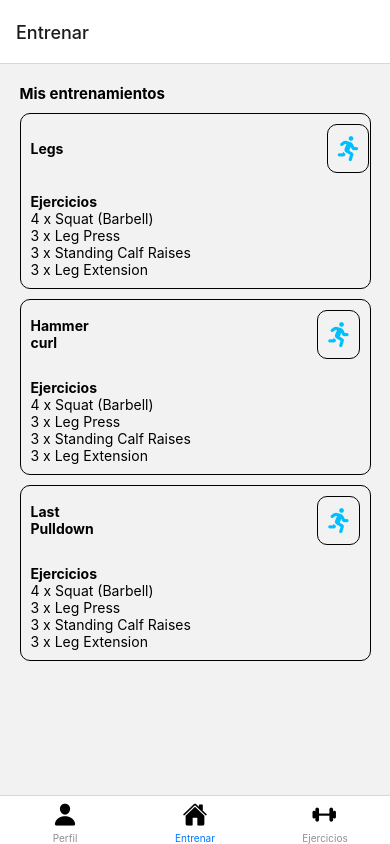
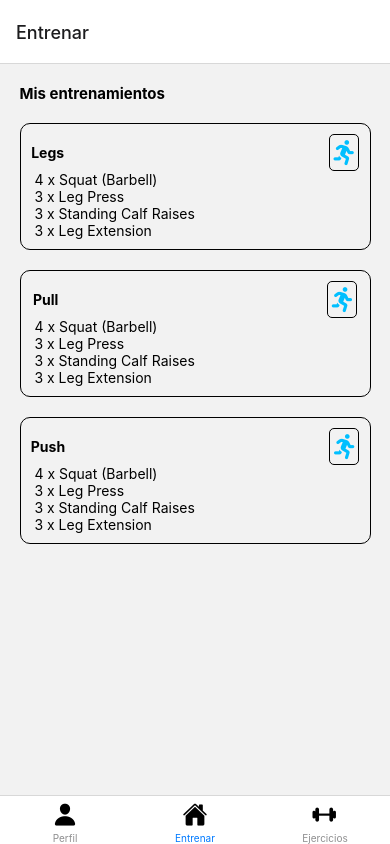
Before and after one commit to BlasAdayMedinaGonzalez/gimnasio, a React Native app: screen /Entrenar in a window 390 px wide. Built offline with nearby package versions, Linux system fonts and the light colour scheme.

Commit message:
Styles: Added borders and align items correctly.

```diff
--- a/screens/EntrenarScreen.js
+++ b/screens/EntrenarScreen.js
@@ -1,27 +1,17 @@
 import React from "react";
-import {View, Text, StyleSheet} from "react-native";
+import { View, Text, StyleSheet } from "react-native";
 import Icon from 'react-native-vector-icons/Ionicons';
 import Icon2 from 'react-native-vector-icons/FontAwesome5';
 
 
 const EntrenarScreen = () => {
     return (
-        <View style={{margin: "5%"}}>
-        <Text
-            style={
-                {
-                    fontSize:20,
-                    fontWeight: "bold",
-                    textAlign:"center"
-                }
-            }
-        >
-        </Text>
+        <View style={{ margin: "5%" }}>
 
             <Text
                 style={
                     {
-                    fontSize:15,
+                        fontSize: 15,
                         fontWeight: "bold"
                     }
                 }
@@ -29,110 +19,100 @@ const EntrenarScreen = () => {
                 Mis entrenamientos
             </Text>
             <View style={{
-            border: "1px solid",
-            borderRadius:"10px",
-            marginTop: "10px",
-            padding:"10px"
+                borderWidth: 1,
+                borderRadius: 10,
+                padding: 10,
+                marginTop: 20
             }}>
 
-            <View style={{flex: 1, alignItems: "center", flexDirection: "row", marginBottom: "20px"}}>
+                <View style={{alignItems: "center", flexDirection: "row", justifyContent: "space-around"}}>
                     <Text
                         style={
-                        {fontWeight: "bold",
+                            {
+                                fontWeight: "bold",
                             }
                         }>
                         Legs
 
                     </Text>
-                <Icon2 style= {{marginLeft: "80%", color: "deepskyblue",  border: "1px solid", borderColor: "black", padding: "10px", borderRadius: "10px"}} name="running" size={25}/>
+                    <Icon2 style={{ marginLeft: "80%", color: "deepskyblue", borderWidth: 1, borderRadius: 5, padding:4, borderColor: "black" }} name="running" size={25} />
                 </View>
 
+
+                <Text>
+                    {"\u00A0"}4 x Squat (Barbell){"\n"}
+                    {"\u00A0"}3 x Leg Press {"\n"}
+                    {"\u00A0"}3 x Standing Calf Raises {"\n"}
+                    {"\u00A0"}3 x Leg Extension
+                </Text>
+            </View>
+
+            <View style={{
+                borderWidth: 1,
+                borderRadius: 10,
+                padding: 10,
+                marginTop: 20
+            }}>
+
+                <View style={{alignItems: "center", flexDirection: "row", justifyContent: "space-around"}}>
                     <Text
                         style={
-                    {fontWeight: "bold"}
+                            {
+                                fontWeight: "bold",
+                            }
                         }>
-                Ejercicios
+                        Pull
 
                     </Text>
+                    <Icon2 style={{ marginLeft: "80%", color: "deepskyblue", borderWidth: 1, borderRadius: 5, padding:4, borderColor: "black" }} name="running" size={25} />
+                </View>
+
+
                 <Text>
-                4 x Squat (Barbell){"\n"}
-                3 x Leg Press {"\n"}
-                3 x Standing Calf Raises {"\n"}
-                3 x Leg Extension
+                    {"\u00A0"}4 x Squat (Barbell){"\n"}
+                    {"\u00A0"}3 x Leg Press {"\n"}
+                    {"\u00A0"}3 x Standing Calf Raises {"\n"}
+                    {"\u00A0"}3 x Leg Extension
                 </Text>
             </View>
+
             <View style={{
-            border: "1px solid",
-            borderRadius:"10px",
-            marginTop: "10px",
-            padding:"10px"
+                borderWidth: 1,
+                borderRadius: 10,
+                padding: 10,
+                marginTop: 20
             }}>
-            <View style={{flex: 1, alignItems: "center", flexDirection: "row", marginBottom: "20px"}}>
+
+                <View style={{alignItems: "center", flexDirection: "row", justifyContent: "space-around", width:"100%"}}>
                     <Text
                         style={
-                        {fontWeight: "bold",
+                            {
+                                fontWeight: "bold",
                             }
                         }>
-                    Hammer curl
+                        Push
 
                     </Text>
-                <Icon2 style= {{marginLeft: "65%", color: "deepskyblue",  border: "1px solid", borderColor: "black", padding: "10px", borderRadius: "10px"}} name="running" size={25}/>
+                    <Icon2 style={{ marginLeft: "80%", color: "deepskyblue", borderWidth: 1, borderRadius: 5, padding:4, borderColor: "black" }} name="running" size={25} />
                 </View>
 
-            <Text
-                style={
-                    {fontWeight: "bold"}
-                }>
-                Ejercicios
 
-            </Text>
                 <Text>
-                4 x Squat (Barbell){"\n"}
-                3 x Leg Press {"\n"}
-                3 x Standing Calf Raises {"\n"}
-                3 x Leg Extension
+                    {"\u00A0"}4 x Squat (Barbell){"\n"}
+                    {"\u00A0"}3 x Leg Press {"\n"}
+                    {"\u00A0"}3 x Standing Calf Raises {"\n"}
+                    {"\u00A0"}3 x Leg Extension
                 </Text>
             </View>
-        <View style={{
-            border: "1px solid",
-            borderRadius:"10px",
-            marginTop: "10px",
-            padding:"10px"
-            }}>
-            <View style={{flex: 1, alignItems: "center", flexDirection: "row", marginBottom: "20px"}}>
-                <Text
-                    style={
-                        {fontWeight: "bold",
-                        }
-                    }>
-                    Last Pulldown
 
-                </Text>
-                <Icon2 style= {{marginLeft: "65%", color: "deepskyblue",  border: "1px solid", borderColor: "black", padding: "10px", borderRadius: "10px"}} name="running" size={25}/>
-            </View>
-
-            <Text
-                style={
-                    {fontWeight: "bold"}
-                }>
-                Ejercicios
-
-            </Text>
-            <Text>
-                4 x Squat (Barbell){"\n"}
-                3 x Leg Press {"\n"}
-                3 x Standing Calf Raises {"\n"}
-                3 x Leg Extension
-            </Text>
-        </View>
         </View>
     )
 }
 
 
 EntrenarScreen.options = {
-    tabBarIcon:({tintColor})=>(
-        <Icon name="home" color={tintColor} size={25}/>
+    tabBarIcon: ({ tintColor }) => (
+        <Icon name="home" color={tintColor} size={25} />
     )
 
 }
--- a/screens/PerfilScreen.js
+++ b/screens/PerfilScreen.js
@@ -1,5 +1,5 @@
-import React, {useState} from "react";
-import {View, Text, StyleSheet} from "react-native";
+import React, { useState } from "react";
+import { View, Text, StyleSheet } from "react-native";
 import Switch from 'expo-dark-mode-switch';
 import Icon from 'react-native-vector-icons/Ionicons';
 
@@ -7,43 +7,32 @@ import Icon from 'react-native-vector-icons/Ionicons';
 const PerfilScreen = () => {
     const [value, setValue] = React.useState(true);
     return (
-        <View style={{margin: "5%"}}>
+        <View style={{ margin: "5%" }}>
+            <View style={{ flexDirection: "row", justifyContent: "space-between", marginBottom: 20 }}>
+                <View style={{ flexDirection: "row", alignItems: "center" }}>
+                    <Icon name="person-circle-sharp" size={40} />
                     <Text
                         style={
                             {
-                        fontSize:20,
+                                fontSize: 20,
                                 fontWeight: "bold",
-                        textAlign:"center"
                             }
                         }
                     >
+                        Juan Ochando
                     </Text>
-
-            <View style={{flex: 1, alignItems: "center", flexDirection: "row", marginBottom: "20px"}}>
-                <Icon name="person-circle-sharp" size={40}/>
-                <Text
-                    style={
-                        {
-                            fontSize:20,
-                            fontWeight: "bold",
-
-                        }
-                    }
-                >
-
-                    Juan Ochando
-
-                </Text>
-                <View style={{alignItems: "flex-end"}}>
-                    <Switch style={{marginLeft: "10px", marginBottom: "10px"}} value={value} onChange={value => setValue(value)} />
                 </View>
 
+                <View style={{ flexDirection: "row", alignItems: "center" }}>
+                    <Switch value={value} onChange={value => setValue(value)} />
+                </View>
             </View>
 
             <Text
                 style={
                     {
-                        fontSize:15,
+                        marginBottom: 10,
+                        fontSize: 15,
                         fontWeight: "bold"
                     }
                 }
@@ -51,34 +40,33 @@ const PerfilScreen = () => {
                 Historial
             </Text>
             <View style={{
-                border: "1px solid",
-                borderRadius:"10px",
-                marginTop: "10px",
-                padding:"10px"
+                borderWidth: 1,
+                borderRadius: 10,
+                padding: 10
             }}>
                 <Text
                     style={
-                        {fontWeight: "bold",
+                        {
+                            fontWeight: "bold",
                         }
                     }>
                     Legs
-
                 </Text>
                 <Text>
-                    martes, 15 mar{"\n\n"}
+                    martes, 15 mar{"\n"}
                 </Text>
                 <Text
                     style={
-                        {fontWeight: "bold"}
+                        { fontWeight: "bold" }
                     }>
                     Ejercicios
 
                 </Text>
                 <Text>
-                    4 x Squat (Barbell){"\n"}
-                    3 x Leg Press {"\n"}
-                    3 x Standing Calf Raises {"\n"}
-                    3 x Leg Extension
+                    {"\u00A0"} 4 x Squat (Barbell){"\n"}
+                    {"\u00A0"} 3 x Leg Press {"\n"}
+                    {"\u00A0"} 3 x Standing Calf Raises {"\n"}
+                    {"\u00A0"} 3 x Leg Extension
                 </Text>
             </View>
         </View>
@@ -86,13 +74,13 @@ const PerfilScreen = () => {
 }
 
 PerfilScreen.options = {
-    headerRight: ({tintColor}) => (
+    headerRight: ({ tintColor }) => (
         <>
-            <Icon name="log-out-outline" style={{marginRight: "10px"}} color={tintColor} size={25}/>
+            <Icon name="log-out-outline" style={{}} color={tintColor} size={25} />
         </>
     ),
-    tabBarIcon:({tintColor})=>(
-        <Icon name="person" color={tintColor} size={25}/>
+    tabBarIcon: ({ tintColor }) => (
+        <Icon name="person" color={tintColor} size={25} />
     )
 }
 
```
Also changed, not shown: 1 other file (tests, documents, lock files or other folders). Lines whose indentation alone changed are shown as unchanged.
